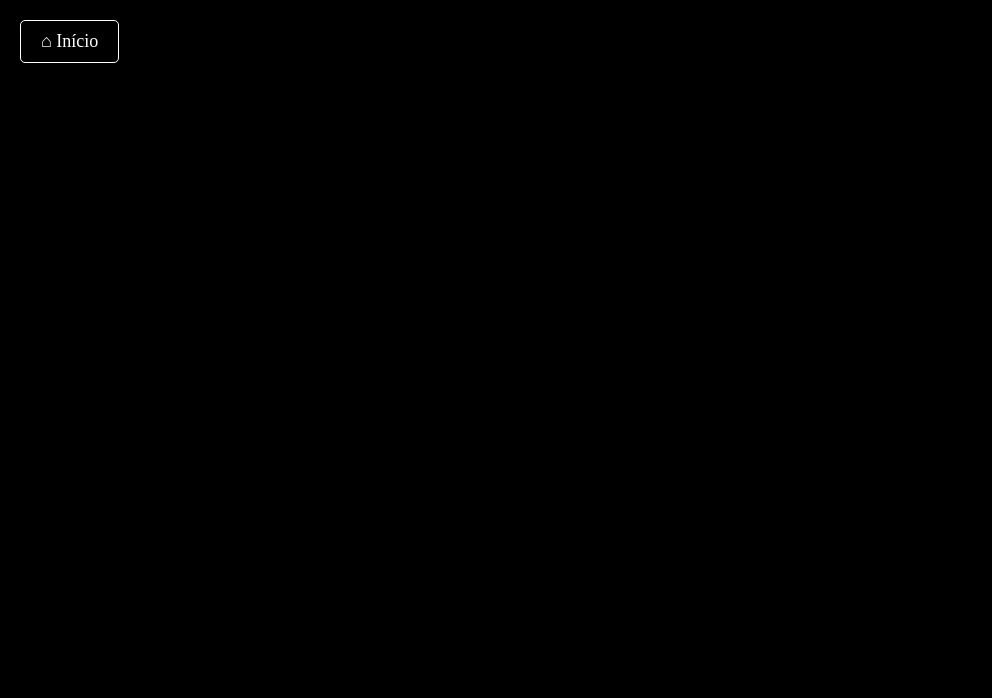
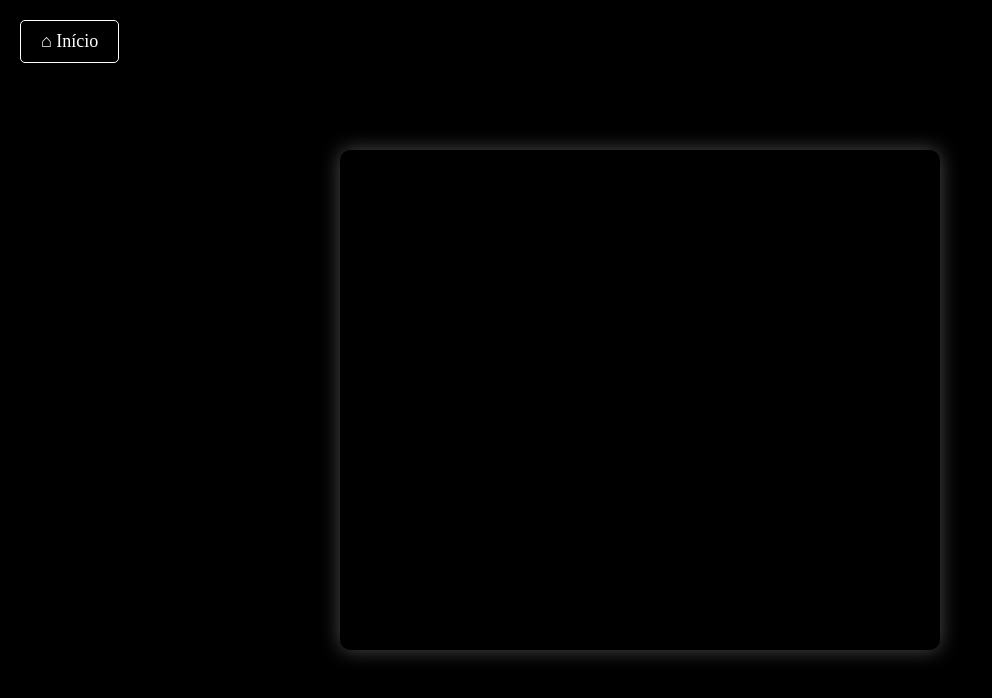
Before and after one commit to Joaovictortps22/web-ar-possibilidades, a plain HTML site: page aquario.html in a window 1280 px wide. Shown: the whole page, without its empty margins (0-992 px from the left). Drawn offline with Linux system fonts and the light colour scheme; some packages are replaced by stand-ins of ours; a script that the page names is missing.

Commit message:
Subindo modelo de aquario desenho

```diff
--- a/aquario.html
+++ b/aquario.html
@@ -46,14 +46,18 @@
 
     <!-- Modelo 3D com botão de AR -->
     <model-viewer
-        alt="Aquario simples sem peixes"
+        alt="Aquário simples sem peixes"
         src="aquario-simples.glb"
         ar
         ar-modes="webxr scene-viewer quick-look"
-        environment-image="https://modelviewer.dev/shared-assets/environments/moon_1k.hdr"
-        shadow-intensity="1"
+        environment-image="https://modelviewer.dev/shared-assets/environments/spruit_sunrise_1k.hdr"
+        shadow-intensity="1.2"
+        exposure="1.4"
         camera-controls
-        touch-action="pan-y">
+        touch-action="pan-y"
+        auto-rotate
+        skybox-image="https://modelviewer.dev/shared-assets/environments/aircraft_workshop_01_1k.hdr"
+        style="border-radius: 10px; box-shadow: 0px 0px 20px rgba(255, 255, 255, 0.3);">
     </model-viewer>
 
 </body>
```
